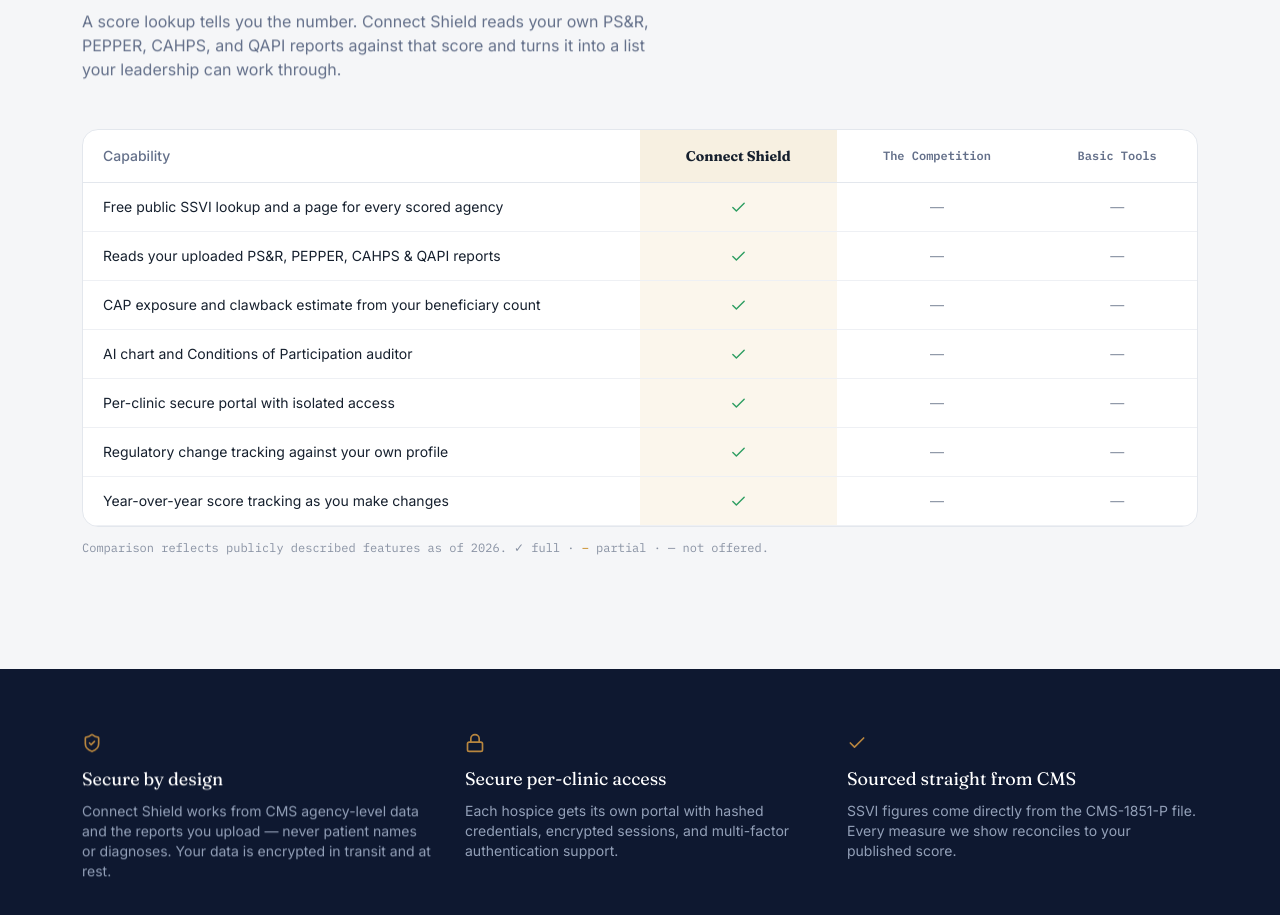
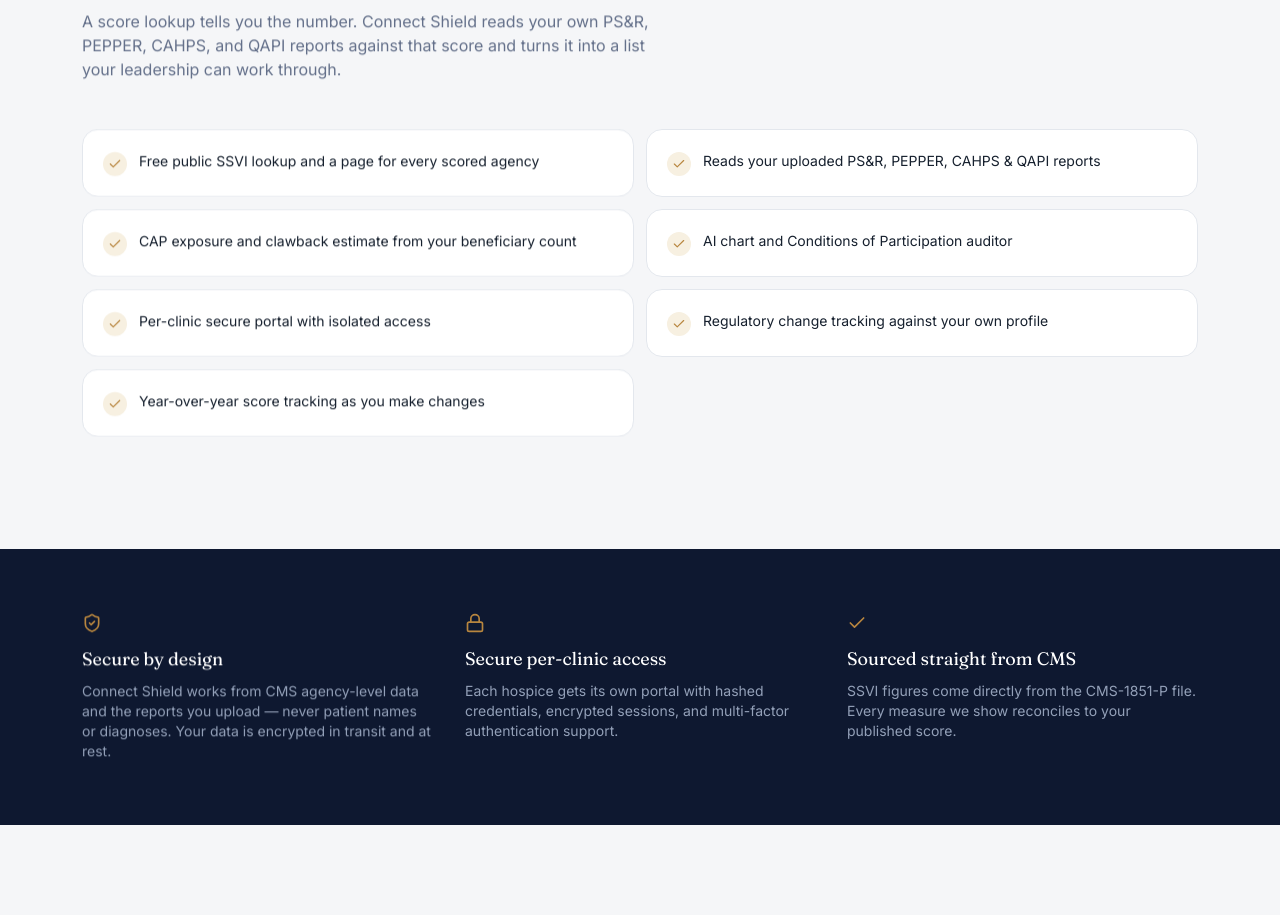
Before and after one commit to Evans-dz/Connect-Shield, a Next.js app: page / in a window 1280 px wide. Shown: the part 3700-4615 px from the top of the page. Built offline with nearby package versions, Linux system fonts and the light colour scheme; no server answers.

Commit message:
Refactor page.js by removing unused components
Removed unused 'Minus' icon and 'Cell' component for cleaner code.

```diff
--- a/app/page.js
+++ b/app/page.js
@@ -1,5 +1,5 @@
 import Link from "next/link";
-import { ArrowRight, Check, Minus, ShieldCheck, FileText, PieChart, Search, Activity, BookOpen, Bot, Lock } from "lucide-react";
+import { ArrowRight, Check, ShieldCheck, FileText, PieChart, Search, Activity, BookOpen, Bot, Lock } from "lucide-react";
 import Reveal from "@/components/Reveal";
 import CCNTeaser from "@/components/CCNTeaser";
 import { SITE, STATS, COMPETITORS, FAQ } from "@/lib/site";
@@ -13,12 +13,6 @@
   { icon: BookOpen, title: "Survey & CoP auditor", body: "Track deficiencies and audit charts against the Medicare Conditions of Participation." },
   { icon: Bot, title: "Atlas assistant", body: "Ask your compliance data anything — SSVI, CAP, RN intensity — and get precise answers." },
 ];
-
-function Cell({ v }) {
-  if (v === true) return <Check size={17} color="#2E9E62" className="mx-auto" />;
-  if (v === "partial") return <Minus size={17} color="#C98A1F" className="mx-auto" />;
-  return <span className="block text-center text-slate-mute">—</span>;
-}
 
 export default function Home() {
   const faqLd = {
@@ -174,7 +168,7 @@
         </div>
       </section>
 
-      {/* ── COMPARE ───────────────────────────────────────── */}
+      {/* ── WHAT YOU GET ──────────────────────────────────── */}
       <section id="compare" className="max-w-content mx-auto px-5 md:px-8 py-20 md:py-28">
         <Reveal>
           <div className="eyebrow">Why Connect Shield</div>
@@ -184,35 +178,18 @@
           <p className="text-slate mt-4 max-w-xl">{COMPETITORS.intro}</p>
         </Reveal>
 
-        <Reveal delay={80}>
-          <div className="mt-12 overflow-x-auto rounded-2xl bg-white" style={{ border: "1px solid #E3E7ED" }}>
-            <table className="w-full text-sm min-w-[640px]">
-              <thead>
-                <tr style={{ borderBottom: "1px solid #E3E7ED" }}>
-                  <th className="text-left font-medium text-slate px-5 py-4 w-1/2">Capability</th>
-                  <th className="px-4 py-4 text-center" style={{ background: "#F7F0E1" }}>
-                    <span className="font-display text-ink">Connect Shield</span>
-                  </th>
-                  <th className="px-4 py-4 text-center font-mono text-[12px] text-slate">The Competition</th>
-                  <th className="px-4 py-4 text-center font-mono text-[12px] text-slate">Basic Tools</th>
-                </tr>
-              </thead>
-              <tbody>
-                {COMPETITORS.rows.map((r) => (
-                  <tr key={r.feature} style={{ borderBottom: "1px solid #EEF0F4" }}>
-                    <td className="px-5 py-3.5 text-ink">{r.feature}</td>
-                    <td className="px-4 py-3.5" style={{ background: "#FBF6EC" }}><Cell v={r.cs} /></td>
-                    <td className="px-4 py-3.5"><Cell v={r.engine} /></td>
-                    <td className="px-4 py-3.5"><Cell v={r.shield} /></td>
-                  </tr>
-                ))}
-              </tbody>
-            </table>
-          </div>
-          <p className="text-[12px] font-mono mt-3" style={{ color: "#8992A3" }}>
-            Comparison reflects publicly described features as of {new Date().getFullYear()}. ✓ full · <span style={{ color: "#C98A1F" }}>–</span> partial · — not offered.
-          </p>
-        </Reveal>
+        <div className="grid md:grid-cols-2 gap-3 mt-12">
+          {COMPETITORS.rows.map((r, i) => (
+            <Reveal key={r.feature} delay={(i % 2) * 70}>
+              <div className="flex items-start gap-3 rounded-2xl p-5 bg-white h-full" style={{ border: "1px solid #E3E7ED" }}>
+                <span className="shrink-0 w-6 h-6 rounded-full flex items-center justify-center mt-0.5" style={{ background: "#F7F0E1" }}>
+                  <Check size={14} color="#B8863F" />
+                </span>
+                <span className="text-sm text-ink leading-relaxed">{r.feature}</span>
+              </div>
+            </Reveal>
+          ))}
+        </div>
       </section>
 
       {/* ── SECURITY STRIP ────────────────────────────────── */}
```
